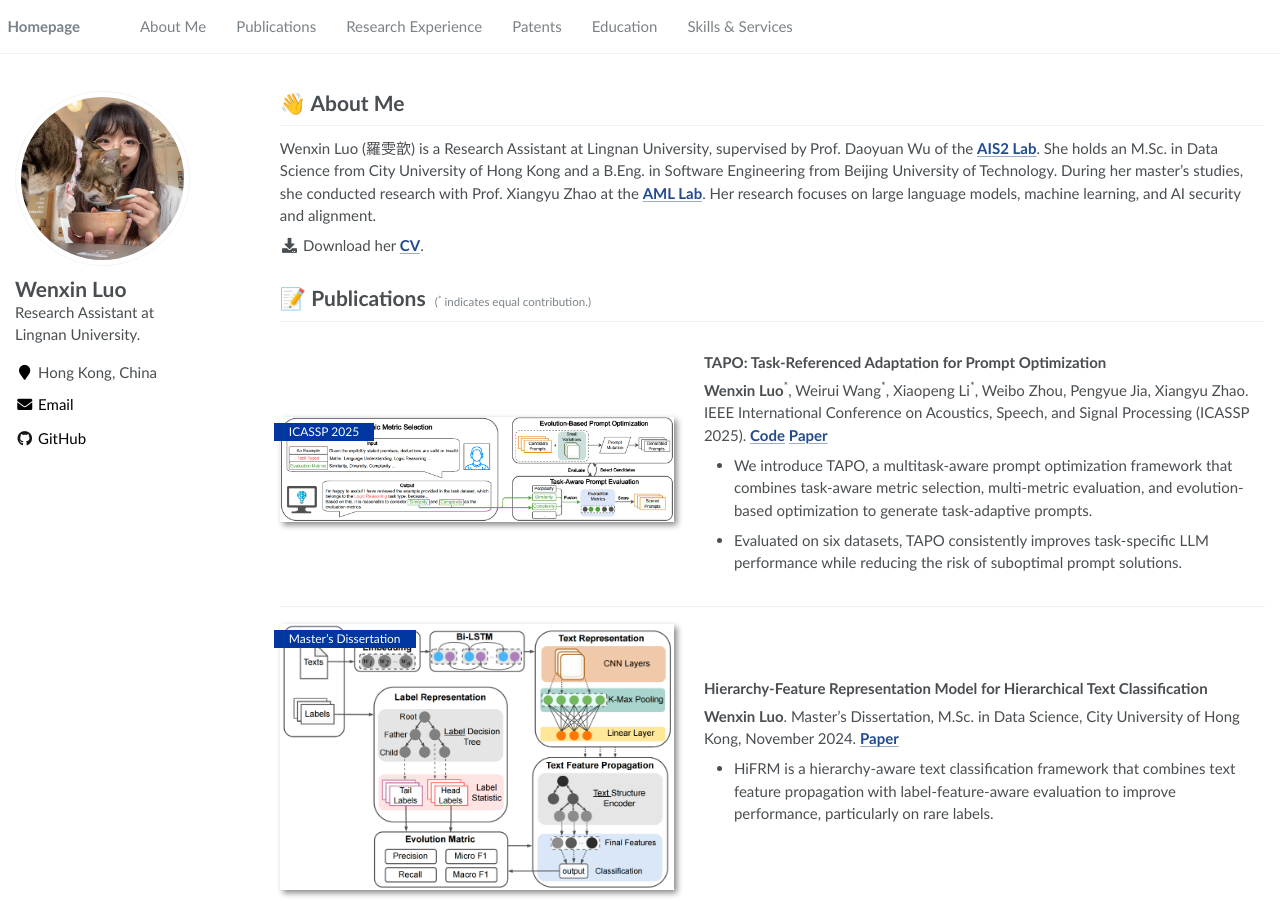
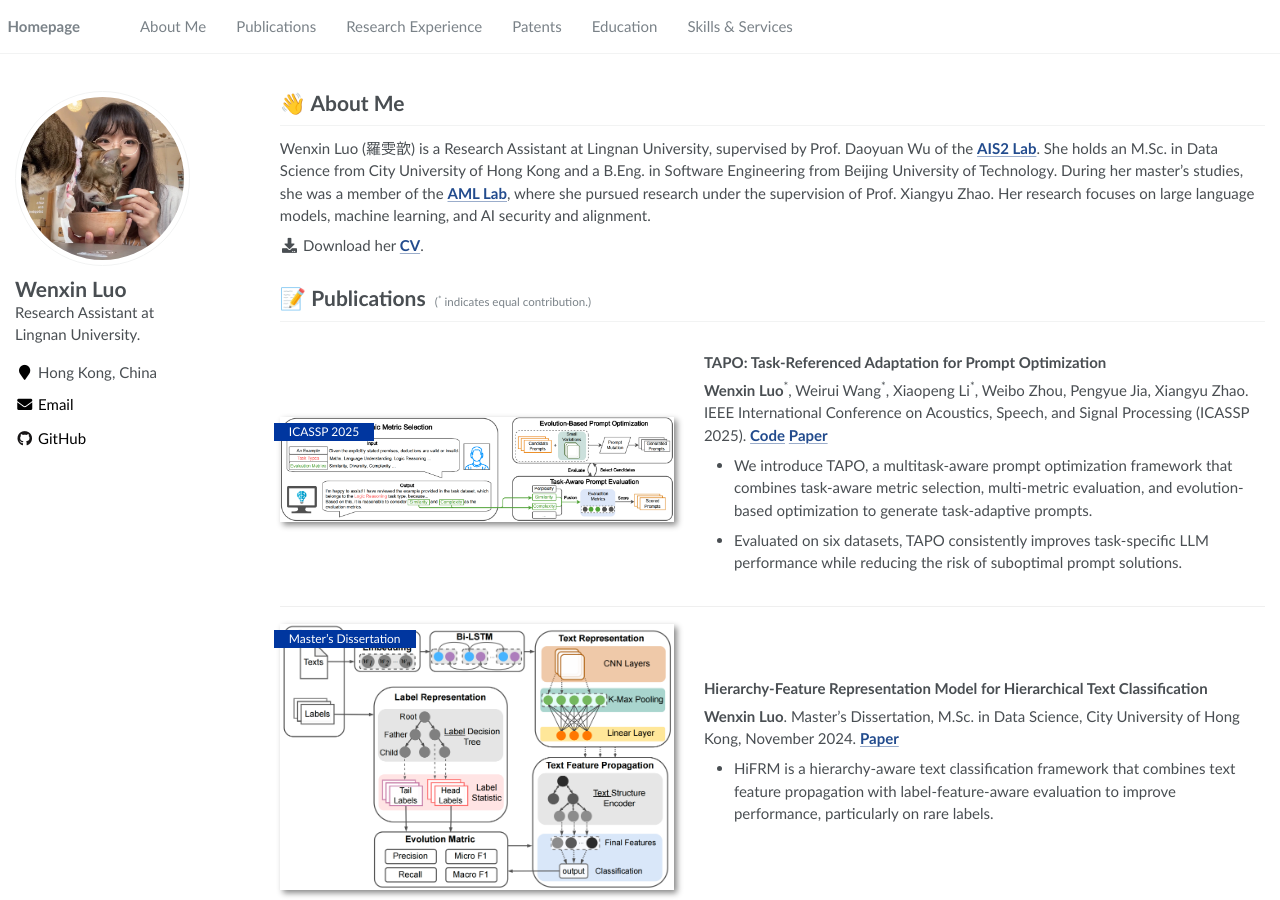
Before and after one commit to Wenxin-LU0/Wenxin-LU0.github.io, a Jekyll site: the page built from _pages/about.md, in a window 1280 px wide and 900 px high. Built offline with Jekyll 4.4.1, drawn with Linux system fonts in a browser that asks for light colours.

Commit message:
change intro

```diff
--- a/_pages/include/intro.md
+++ b/_pages/include/intro.md
@@ -2,7 +2,8 @@
 # 👋 About Me
 
 Wenxin Luo (羅雯歆) is a Research Assistant at Lingnan University, supervised by Prof. Daoyuan Wu of the [AIS2 Lab](https://ais2lab.github.io/){:target="_blank" rel="noopener noreferrer"}.
-She holds an M.Sc. in Data Science from City University of Hong Kong and a B.Eng. in Software Engineering from Beijing University of Technology. During her master’s studies, she conducted research with Prof. Xiangyu Zhao at the [AML Lab](https://aml-cityu.github.io/){:target="_blank" rel="noopener noreferrer"}.
+She holds an M.Sc. in Data Science from City University of Hong Kong and a B.Eng. in Software Engineering from Beijing University of Technology.
+During her master’s studies, she was a member of the [AML Lab](https://aml-cityu.github.io/){:target="_blank" rel="noopener noreferrer"}, where she pursued research under the supervision of Prof. Xiangyu Zhao.
 Her research focuses on large language models, machine learning, and AI security and alignment.
 
 
```
